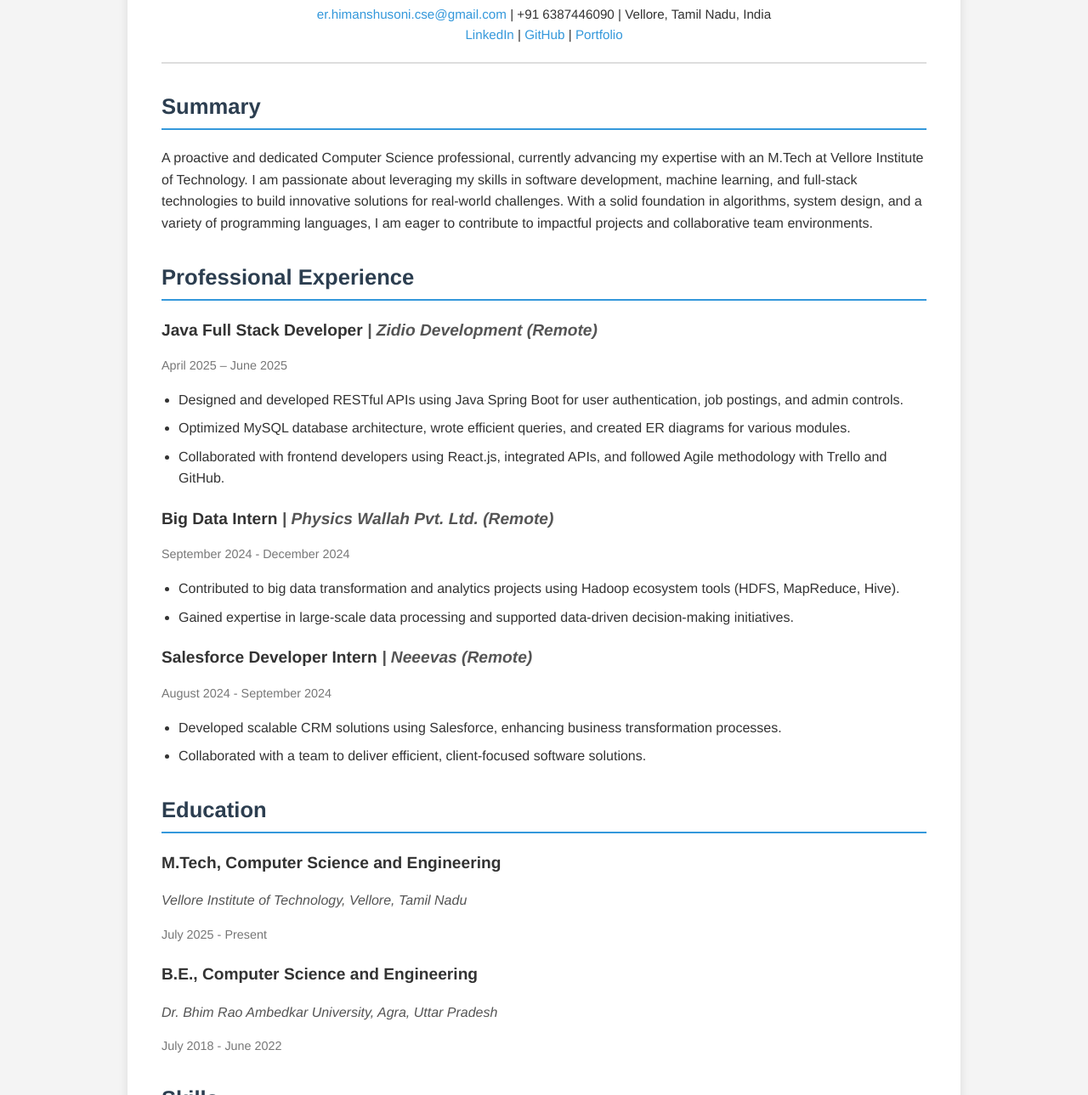
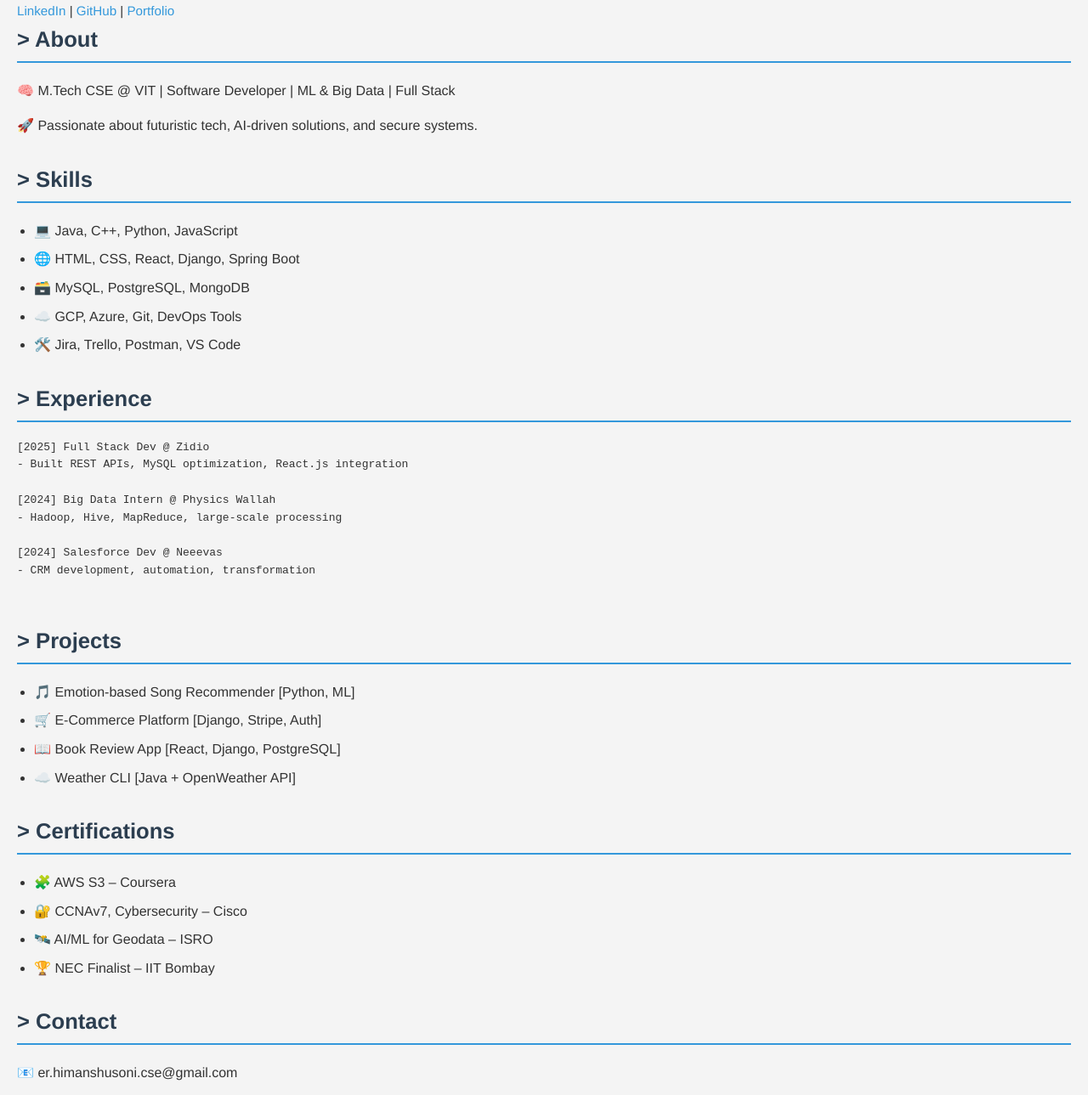
Before and after one commit to er1himanshu/Resume, a plain HTML site: page index.html in a window 1280 px wide. Shown: the part 137-1426 px from the top of the page at 85% size. Drawn offline with Linux system fonts and the light colour scheme.

Commit message:
Update index.html

```diff
--- a/index.html
+++ b/index.html
@@ -1,123 +1,91 @@
 <!DOCTYPE html>
 <html lang="en">
 <head>
-    <meta charset="UTF-8">
-    <meta name="viewport" content="width=device-width, initial-scale=1.0">
-    <title>Himanshu Soni - Resume</title>
-    <link rel="stylesheet" href="styles.css">
+    <meta charset="UTF-8" />
+    <meta name="viewport" content="width=device-width, initial-scale=1.0"/>
+    <title>Himanshu Soni - Hacker Resume</title>
+    <link rel="stylesheet" href="styles.css" />
+    <script defer src="script.js"></script>
 </head>
 <body>
-    <div class="container">
-        <header class="resume-header">
-            <h1>Himanshu Soni</h1>
+    <button id="mode-toggle" title="Toggle Theme">🌙</button>
+
+    <header>
+        <div class="header-text">
+            <h1>&lt;Himanshu Soni/&gt;</h1>
+        </div>
         <div class="contact-info">
-                <a href="mailto:er.himanshusoni.cse@gmail.com">er.himanshusoni.cse@gmail.com</a> |
-                <span>+91 6387446090</span> |
-                <span>Vellore, Tamil Nadu, India</span><br>
-                <a href="https://linkedin.com/in/himanshu-soni-9a2a3622b/" target="_blank">LinkedIn</a> |
-                <a href="https://github.com/erlhimanshu" target="_blank">GitHub</a> |
-                <a href="https://erlhimanshu.github.io/Resume" target="_blank">Portfolio</a>
+            <a href="mailto:er.himanshusoni.cse@gmail.com">✉ Email</a> |
+            <span>📞 +91 6387446090</span> |
+            <span>📍 Vellore, Tamil Nadu</span><br>
+            <a href="https://linkedin.com/in/himanshu-soni-9a2a3622b">LinkedIn</a> |
+            <a href="https://github.com/er1himanshu">GitHub</a> |
+            <a href="https://er1himanshu.github.io/Resume">Portfolio</a>
         </div>
     </header>
 
     <main>
-            <section id="summary">
-                <h2>Summary</h2>
-                <p>A proactive and dedicated Computer Science professional, currently advancing my expertise with an M.Tech at Vellore Institute of Technology. I am passionate about leveraging my skills in software development, machine learning, and full-stack technologies to build innovative solutions for real-world challenges. With a solid foundation in algorithms, system design, and a variety of programming languages, I am eager to contribute to impactful projects and collaborative team environments.</p>
+        <section id="about">
+            <h2>&gt; About</h2>
+            <p>🧠 M.Tech CSE @ VIT | Software Developer | ML & Big Data | Full Stack</p>
+            <p>🚀 Passionate about futuristic tech, AI-driven solutions, and secure systems.</p>
+        </section>
+
+        <section id="skills">
+            <h2>&gt; Skills</h2>
+            <ul>
+                <li>💻 Java, C++, Python, JavaScript</li>
+                <li>🌐 HTML, CSS, React, Django, Spring Boot</li>
+                <li>🗃️ MySQL, PostgreSQL, MongoDB</li>
+                <li>☁️ GCP, Azure, Git, DevOps Tools</li>
+                <li>🛠️ Jira, Trello, Postman, VS Code</li>
+            </ul>
         </section>
 
         <section id="experience">
-                <h2>Professional Experience</h2>
-                <div class="job">
-                    <h3>Java Full Stack Developer <span class="company">| Zidio Development (Remote)</span></h3>
-                    <p class="date">April 2025 – June 2025</p>
-                    <ul>
-                        <li>Designed and developed RESTful APIs using Java Spring Boot for user authentication, job postings, and admin controls.</li>
-                        <li>Optimized MySQL database architecture, wrote efficient queries, and created ER diagrams for various modules.</li>
-                        <li>Collaborated with frontend developers using React.js, integrated APIs, and followed Agile methodology with Trello and GitHub.</li>
-                    </ul>
-                </div>
-                <div class="job">
-                    <h3>Big Data Intern <span class="company">| Physics Wallah Pvt. Ltd. (Remote)</span></h3>
-                    <p class="date">September 2024 - December 2024</p>
-                    <ul>
-                        <li>Contributed to big data transformation and analytics projects using Hadoop ecosystem tools (HDFS, MapReduce, Hive).</li>
-                        <li>Gained expertise in large-scale data processing and supported data-driven decision-making initiatives.</li>
-                    </ul>
-                </div>
-                <div class="job">
-                    <h3>Salesforce Developer Intern <span class="company">| Neeevas (Remote)</span></h3>
-                    <p class="date">August 2024 - September 2024</p>
-                    <ul>
-                        <li>Developed scalable CRM solutions using Salesforce, enhancing business transformation processes.</li>
-                        <li>Collaborated with a team to deliver efficient, client-focused software solutions.</li>
-                    </ul>
-                </div>
+            <h2>&gt; Experience</h2>
+            <pre>
+[2025] Full Stack Dev @ Zidio
+- Built REST APIs, MySQL optimization, React.js integration
+
+[2024] Big Data Intern @ Physics Wallah
+- Hadoop, Hive, MapReduce, large-scale processing
+
+[2024] Salesforce Dev @ Neeevas
+- CRM development, automation, transformation
+            </pre>
         </section>
 
-            <section id="education">
-                <h2>Education</h2>
-                <div class="education-item">
-                    <h3>M.Tech, Computer Science and Engineering</h3>
-                    <p class="institution">Vellore Institute of Technology, Vellore, Tamil Nadu</p>
-                    <p class="date">July 2025 - Present</p>
-                </div>
-                <div class="education-item">
-                    <h3>B.E., Computer Science and Engineering</h3>
-                    <p class="institution">Dr. Bhim Rao Ambedkar University, Agra, Uttar Pradesh</p>
-                    <p class="date">July 2018 - June 2022</p>
-                </div>
-            </section>
-
-            <section id="skills">
-                <h2>Skills</h2>
+        <section id="projects">
+            <h2>&gt; Projects</h2>
             <ul>
-                    <li><strong>Programming Languages:</strong> Java, JavaScript, Python, C, C++</li>
-                    <li><strong>Web Development:</strong> HTML, CSS, JavaScript, React.js, Django, Full Stack Development</li>
-                    <li><strong>Databases:</strong> MySQL, NoSQL (MongoDB), PostgreSQL, Database Management</li>
-                    <li><strong>Frameworks & Technologies:</strong> Spring Boot, ASP.NET (C#), RESTful APIs</li>
-                    <li><strong>Cloud & DevOps:</strong> Google Cloud Platform (GCP), Azure, Git, GitHub, GitLab, Agile Methodology</li>
-                    <li><strong>Tools:</strong> Visual Studio, Jira, Postman, Trello</li>
+                <li>🎵 Emotion-based Song Recommender [Python, ML]</li>
+                <li>🛒 E-Commerce Platform [Django, Stripe, Auth]</li>
+                <li>📖 Book Review App [React, Django, PostgreSQL]</li>
+                <li>☁️ Weather CLI [Java + OpenWeather API]</li>
             </ul>
         </section>
 
-            <section id="projects">
-                <h2>Projects</h2>
-                <div class="project">
-                    <h3>E-Commerce Website</h3>
-                    <p>Developed a full-stack e-commerce platform with product listings, user authentication, and payment gateway integration. | <strong>Technologies:</strong> Python, Django, HTML, CSS</p>
-                </div>
-                <div class="project">
-                    <h3>Book Review System</h3>
-                    <p>Built a full-stack book review platform with dynamic rating calculations and user authentication. | <strong>Technologies:</strong> Django, React.js, PostgreSQL</p>
-                </div>
-                 <div class="project">
-                    <h3>Emotion Detection for Song Recommendation</h3>
-                    <p>Created a web-based system for personalized song recommendations based on emotion detection. | <strong>Technologies:</strong> Python, Machine Learning</p>
-                </div>
-            </section>
-
         <section id="certifications">
-                <h2>Certifications</h2>
+            <h2>&gt; Certifications</h2>
             <ul>
-                    <li>NEC Finalist, E-Cell IIT Bombay (Feb 2022)</li>
-                    <li>AWS S3 (Amazon Simple Storage Service), Coursera (Mar 2022)</li>
-                    <li>CCNAv7, Cisco Networking Academy (Sep 2021)</li>
+                <li>🧩 AWS S3 – Coursera</li>
+                <li>🔐 CCNAv7, Cybersecurity – Cisco</li>
+                <li>🛰️ AI/ML for Geodata – ISRO</li>
+                <li>🏆 NEC Finalist – IIT Bombay</li>
             </ul>
         </section>
 
-             <section id="activities">
-                <h2>Additional Activities</h2>
-                 <ul>
-                    <li>Finalist at NEC E-Cell IIT Bombay Finals Club</li>
-                    <li>Core Team Member at TEDx Tajnguri (2020)</li>
-                </ul>
+        <section id="contact">
+            <h2>&gt; Contact</h2>
+            <p>📧 er.himanshusoni.cse@gmail.com</p>
+            <p>📞 +91 6387446090</p>
+            <p>🌐 github.com/er1himanshu | linkedin.com/in/himanshu-soni-9a2a3622b</p>
         </section>
     </main>
 
-        <button id="mode-toggle">Toggle Dark Mode</button>
-    </div>
-
-    <script src="script.js"></script>
+    <footer>
+        <p>👨‍💻 Built by Himanshu Soni | <span id="year"></span></p>
+    </footer>
 </body>
 </html>
```
Lines whose indentation alone changed are shown as unchanged.
